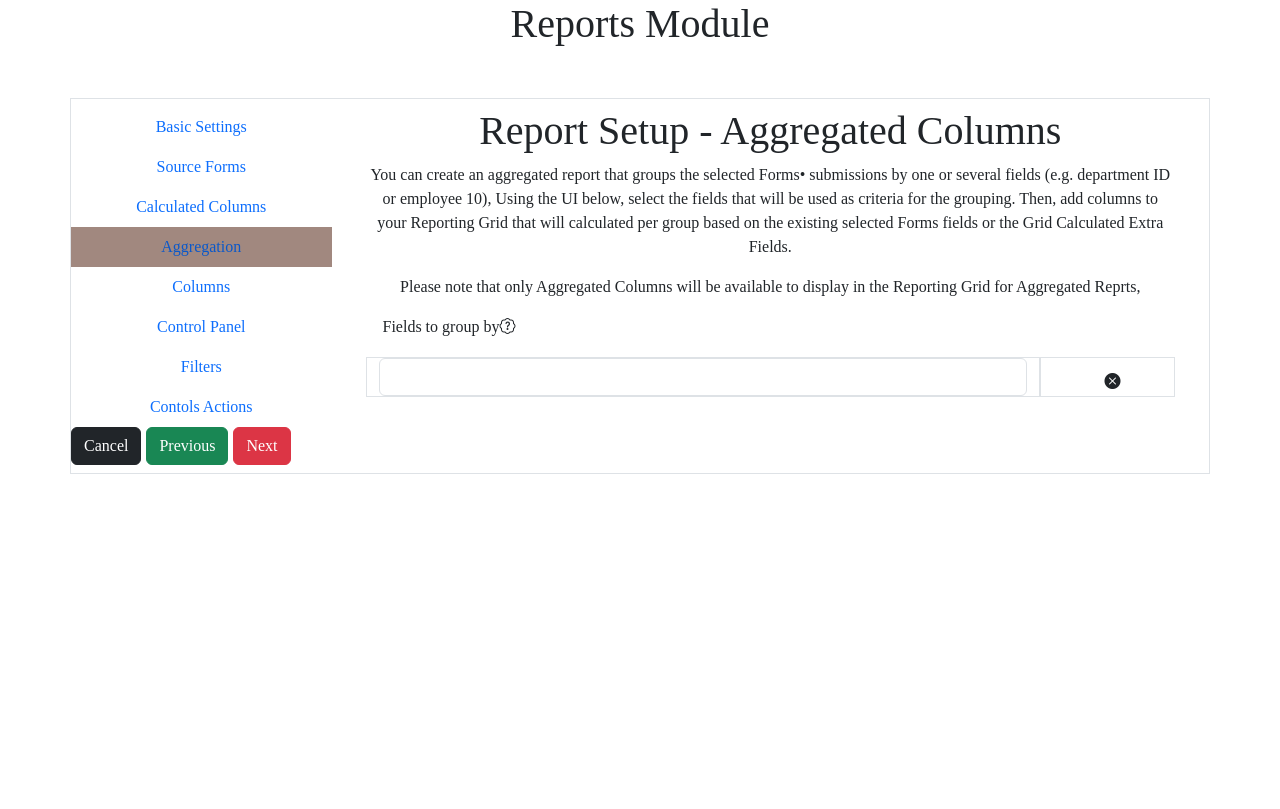
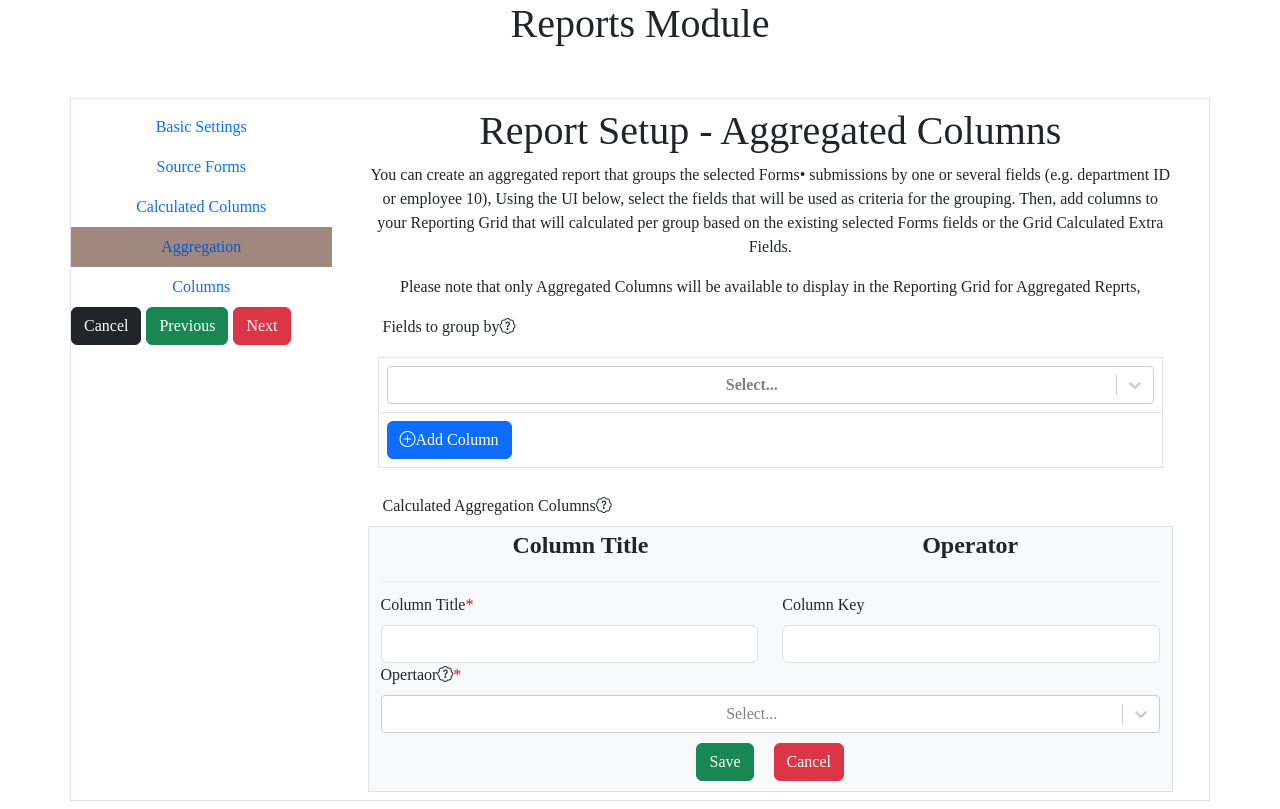
Before and after one commit to stellar-droid/finalReport, a React (Create React App) app: page / in a window 1280 px wide. Both pictures are taken after a click on the tab "Aggregation". Built offline with nearby package versions, Linux system fonts and the light colour scheme.

Commit message:
Latest changes saturday

```diff
--- a/src/components/Aggregation.tsx
+++ b/src/components/Aggregation.tsx
@@ -1,12 +1,41 @@
-import React from 'react'
-import { Col, Container, Form, OverlayTrigger, Row, Tooltip } from 'react-bootstrap'
+import React, { useState } from 'react'
+import { Col, Container, Form, OverlayTrigger, Row, Tooltip, Table, Button } from 'react-bootstrap'
+import Select from "react-select";
+
+// interface Field {
+//     id: number;
+//     aggriField: any;
+//   }
 
 const Aggregation = () => {
-    const customRenderTooltip = (content: string) => (props: any) => (
+
+  const [inputFields, setInputFields] = useState([{ aggriField: "" }]);
+
+
+
+
+  const customRenderTooltip = (content:any) => (props:any) => (
     <Tooltip id="button-tooltip" {...props}>
       {content}
     </Tooltip>
   );
+
+
+  const options = [
+    { value: 'chocolate', label: 'Chocolate' },
+    { value: 'strawberry', label: 'Strawberry' },
+    { value: 'vanilla', label: 'Vanilla' }
+  ]
+
+  const addInputField = () => {
+    setInputFields([...inputFields, { aggriField: "" }]);
+  };
+
+  const removeInputField = (index:number) => {
+    const updatedInputFields = inputFields.filter((_, i) => i !== index);
+    setInputFields(updatedInputFields);
+  };
+
 
   return (
     <>
@@ -28,9 +57,9 @@ const Aggregation = () => {
                 <i className="bi bi-patch-question"></i>
               </OverlayTrigger>
             </Form.Label>
-                        <Container  style={{ padding: '10px' }}>
+            <Container style={{ padding: '10px' }}>
 
-                            <Row justify-content-md-center>
+              {/* <Row justify-content-md-center>
 
                                 <Col xs={10} className='border'>
                                     <Form.Control required />
@@ -40,10 +69,106 @@ const Aggregation = () => {
                                 <Col className='border'>
                                     <i className="bi bi-x-circle-fill btn " style={{ marginLeft: '10px', position: 'relative', top: '5px' }}></i>
                                 </Col>
-                            </Row>
+                            </Row> */}
+              <Table bordered hover>
+                <thead>
+                  {inputFields.map((field, index) => (
+                    <tr>
+                      <th colSpan={4}><Select name='aggriField' options={options} isClearable isSearchable required /></th>
+                      {inputFields.length > 1 &&
+                        <th>
+                          <i className="bi bi-x-circle-fill btn" onClick={() => removeInputField(index)} style={{ marginLeft: '10px', position: 'relative', top: '5px' }}></i>
+                        </th>
+                      }
+
+                    </tr>
+                  ))}
+                </thead>
+                <tbody>
+                  <tr>
+                    {/* <td colSpan={5} ><Button variant="primary">Primary</Button></td> */}
+                    <td colSpan={5}>
+                      <Button style={{ display: 'flex', }} onClick={addInputField}>
+                        <i className="bi bi-plus-circle"></i>
+                        Add Column
+                      </Button>
+                    </td>
+                  </tr>
+
+                </tbody>
+              </Table>
+
+
+
+
             </Container>
           </Form.Group>
         </Container>
+
+        <Container>
+          <Form.Label style={{ display: 'flex', position: 'relative', left: '15px' }}>Calculated Aggregation Columns
+            <OverlayTrigger
+              placement="right"
+              delay={{ show: 250, hide: 400 }}
+              overlay={customRenderTooltip('Calculated Aggregation Columns')}
+            >
+              <i className="bi bi-patch-question"></i>
+            </OverlayTrigger>
+          </Form.Label>
+
+          <Container className='border  bg-light'>
+            <div style={{ display: 'flex' }}>
+
+              <Form.Label as="legend" style={{ marginLeft: '10px', fontFamily: 'TimesNewroman', fontWeight: 'bold' }}>
+                Column Title
+              </Form.Label>
+
+              <Form.Label as="legend" style={{ marginLeft: '10px', fontFamily: 'TimesNewroman', fontWeight: 'bold' }}>
+                Operator
+              </Form.Label>
+
+            </div>
+
+            <hr style={{ border: '1px solid #ddd', margin: '10px 0' }} />
+            <Row>
+              <Col>
+                <Form.Group>
+                  <Form.Label style={{ display: 'flex' }}>Column Title <span style={{ color: 'red' }}>*</span></Form.Label>
+                  <Form.Control required></Form.Control>
+                </Form.Group>
+              </Col>
+              <Col>
+                <Form.Label style={{ display: 'flex' }}>Column Key</Form.Label>
+                <Form.Control required />
+              </Col>
+
+
+            </Row>
+            <Col>
+              <Form.Group>
+                <Form.Label style={{ display: 'flex' }}>Opertaor
+                  <OverlayTrigger
+                    placement="right"
+                    delay={{ show: 250, hide: 400 }}
+                    overlay={customRenderTooltip('Choose Operator')}
+                  >
+                    <i className="bi bi-patch-question"></i>
+                  </OverlayTrigger>
+                  <span style={{ color: 'red' }}>*</span></Form.Label>
+                <Select options={options} isClearable required />
+              </Form.Group>
+            </Col>
+            <Button variant="success" type="submit" style={{ margin: '10px', fontFamily: 'TimesNewroman' }}>
+              Save
+            </Button>
+            <Button variant="danger" type="submit" style={{ margin: '10px', fontFamily: 'TimesNewroman' }}>
+              Cancel
+            </Button>
+
+          </Container>
+
+        </Container>
+
       </Form>
     </>
   )
--- /dev/null
+++ b/src/components/Columns.tsx
@@ -0,0 +1,53 @@
+import React from 'react'
+import { Row,Form,OverlayTrigger,Tooltip,Col } from 'react-bootstrap'
+const Columns = () => {
+
+    const customRenderTooltip = (content:any) => (props:any) => (
+        <Tooltip id="button-tooltip" {...props}>
+          {content}
+        </Tooltip>
+      );
+
+  return (
+    <>
+     <h2 className="heading">Report Setup - Columns</h2>
+                  <span >Use the UI below to choose which columns are available to the end user of the Report. Then, select which columns the end user has available by default. The end user will start out with the default columns shown visually, with an option to choose which of the available columns they wish to see based on their requirements at runtime.</span>
+                  <Row className="mb-3">
+                    <Form.Label aria-required className="mt-2 formContent">
+                      Available Columns
+                      <OverlayTrigger
+                        placement="right"
+                        delay={{ show: 250, hide: 400 }}
+                        overlay={customRenderTooltip('View Available columns')}
+                      >
+                        <i className="fa fa-question-circle ms-1"></i>
+                      </OverlayTrigger>
+                      <i className="ms-1" style={{ color: "red" }}>*</i>
+                    </Form.Label>
+                    <Form.Group as={Col}>
+                    <i className="bi bi-x-circle-fill btn" style={{ marginLeft: '10px', position: 'relative', top: '5px' }}></i>
+                    </Form.Group>
+                  </Row>
+                  <Row className="mb-3">
+                    <Form.Group as={Col}>
+                      <Form.Label aria-required className="mt-2 formContent">
+                        Default Columns
+                        <OverlayTrigger
+                          placement="right"
+                          delay={{ show: 250, hide: 400 }}
+                          overlay={customRenderTooltip('Select Default Columns')}
+                        >
+                          <i className="fa fa-question-circle ms-1"></i>
+                        </OverlayTrigger>
+                      </Form.Label>
+                      <Form.Control
+                        type="text"
+                        name="defaultColumns"
+                      />
+                    </Form.Group>
+                  </Row>
+    </>
+  )
+}
+
+export default Columns
--- a/src/components/SideNavbar.tsx
+++ b/src/components/SideNavbar.tsx
@@ -10,6 +10,7 @@ import '../App.css'
 import BasicSettings from './BasicSettings';
 import CalculatedColumns from './CalculatedColumns';
 import Aggregation from './Aggregation';
+import Columns from './Columns';
 function SideNavbar() {
   const [activeTab, setActiveTab] = React.useState<string | null>("basicSettings");
   const [reportTitle, setReportTitle] = React.useState<string | undefined>("");
@@ -94,7 +95,7 @@ function SideNavbar() {
               <Nav.Item>
                 <Nav.Link eventKey="columns" className="tab custom-nav-link">Columns</Nav.Link>
               </Nav.Item>
-              <Nav.Item>
+              {/* <Nav.Item>
                 <Nav.Link eventKey="controlPanel" className="tab custom-nav-link">Control Panel</Nav.Link>
               </Nav.Item>
               <Nav.Item>
@@ -102,7 +103,7 @@ function SideNavbar() {
               </Nav.Item>
               <Nav.Item>
                 <Nav.Link eventKey="controlsActions" className="tab custom-nav-link">Contols Actions</Nav.Link>
-              </Nav.Item>
+              </Nav.Item> */}
             </Nav>
             <div className="footer sticky-bottom" style={{display:'flex',left:'0'}}>
         <Button variant="dark" href="#" className="btn " >Cancel</Button>
@@ -135,10 +136,10 @@ function SideNavbar() {
               </Tab.Pane>
 
               <Tab.Pane eventKey="columns" className="tabContent">
-              <SourceForms/>
+              <Columns/>
               </Tab.Pane>
 
-              <Tab.Pane eventKey="controlPanel" className="tabContent">
+              {/* <Tab.Pane eventKey="controlPanel" className="tabContent">
               <SourceForms/>
               </Tab.Pane>
 
@@ -148,7 +149,7 @@ function SideNavbar() {
 
               <Tab.Pane eventKey="controlsActions" className="tabContent">
               <SourceForms/>
-                                </Tab.Pane>
+                                </Tab.Pane>               */}
             </Tab.Content>
           </Col>
         </Row>
```
Lines whose indentation alone changed are shown as unchanged.
